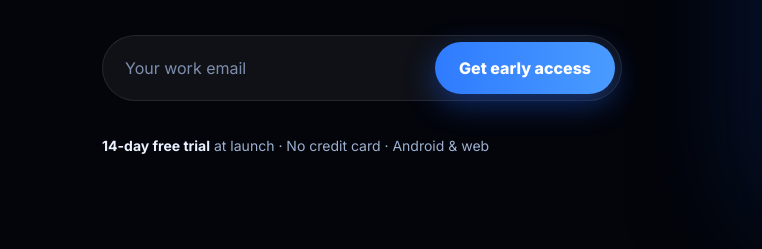
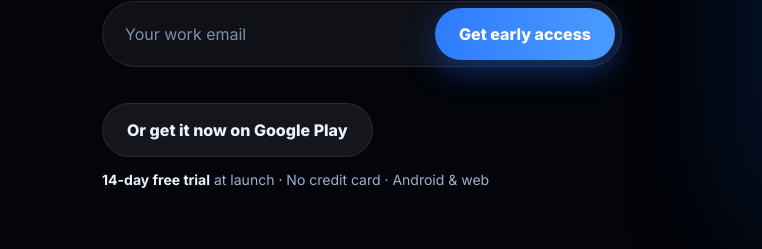
Before and after one commit to LyfEscapes/corefield-site, a plain HTML site: page index.html in a window 1280 px wide. Shown: the part 551-800 px from the top of the page, 0-762 px from the left. Drawn offline with Linux system fonts and the light colour scheme.

Commit message:
Add Google Play button under the hero signup form
Co-Authored-By: Claude Sonnet 5.5 <noreply@anthropic.com>

```diff
--- a/index.html
+++ b/index.html
@@ -26,6 +26,7 @@ a{color:inherit}
 .grad{background:linear-gradient(90deg,var(--a1),var(--a2) 60%,var(--a3));-webkit-background-clip:text;background-clip:text;color:transparent}
 .btn{display:inline-flex;align-items:center;justify-content:center;gap:8px;border:0;cursor:pointer;font:inherit;font-weight:800;border-radius:999px;padding:14px 24px;background:linear-gradient(90deg,var(--a3),var(--a2));color:var(--on);box-shadow:0 10px 30px rgba(var(--g),.45);text-decoration:none;transition:transform .15s,box-shadow .15s;white-space:nowrap}
 .btn:hover{transform:translateY(-1px);box-shadow:0 14px 40px rgba(var(--g),.6)}
+.playrow{margin:14px 0 0}
 .btn.ghost{background:rgba(255,255,255,.07);color:var(--txt);box-shadow:none;border:1px solid var(--line)}
 .pill{display:inline-flex;align-items:center;gap:8px;padding:7px 14px;border-radius:999px;background:rgba(var(--g),.16);border:1px solid rgba(var(--gl),.25);font-size:14px;font-weight:600;color:var(--a1)}
 
@@ -164,6 +165,7 @@ footer a{color:var(--txt);text-decoration:none;margin-left:18px}
       <button class="btn" type="submit">Get early access</button>
     </form>
     <div class="msg" data-msg="hero"></div>
+    <p class="playrow"><a class="btn ghost" id="playBtn" href="https://play.google.com/store/apps/details?id=net.coreecs.corefield&amp;referrer=utm_source%3Dcorefield_site%26utm_medium%3Dweb" rel="noopener">Or get it now on Google Play</a></p>
     <p class="fine"><b>14-day free trial</b> at launch · No credit card · Android &amp; web</p>
   </div>
   <div class="vidcard">
```
